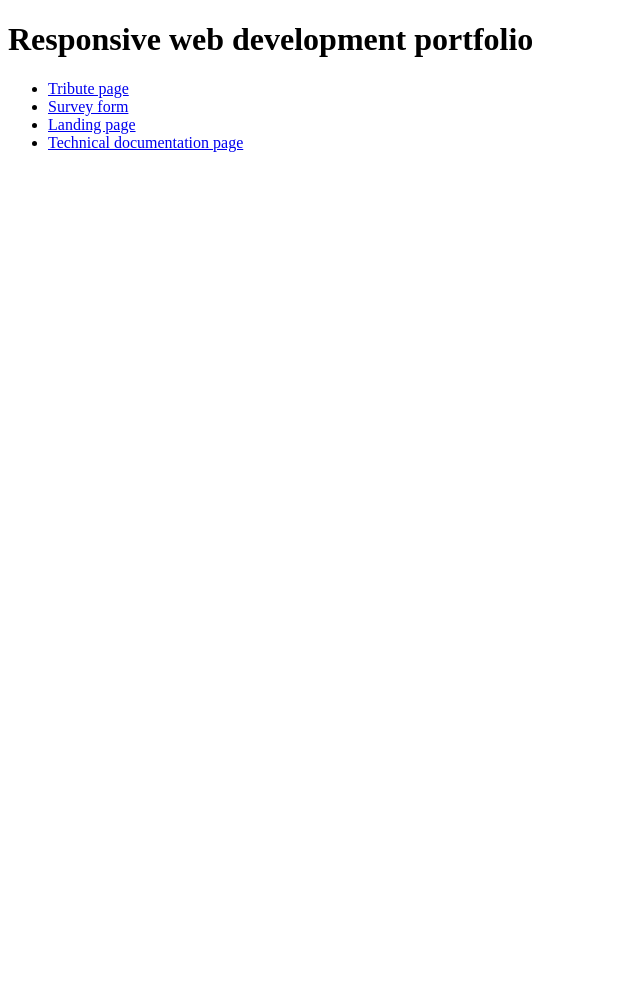
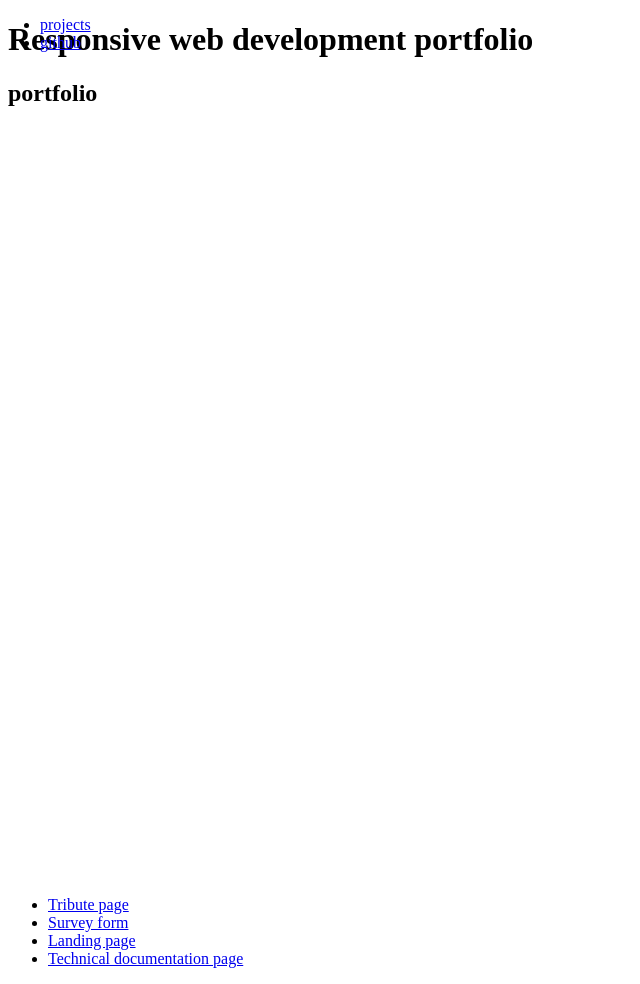
Before and after one commit to joshsurber/fcc, a website: page rwd/index.html in a window 1280 px wide. Shown: the whole page, without its empty margins (0-640 px from the left). Before the commit the page ends 800 px from the top, so only its background shows below. Drawn offline with Linux system fonts and the light colour scheme.

Commit message:
Portfolio satisfies all tests

```diff
--- a/rwd/index.html
+++ b/rwd/index.html
@@ -8,23 +8,51 @@
   </head>
   <body>
     <h1>Responsive web development portfolio</h1>
-    <ul>
-      <li><a href="tribute.html">Tribute page</a></li>
-      <li><a href="survey.html">Survey form</a></li>
-      <li><a href="landing.html">Landing page</a></li>
-      <li><a href="techdoc.html">Technical documentation page</a></li>
-    </ul>
     <!-- My portfolio should have a welcome section with an id of welcome-section. -->
     <!-- The welcome section should have an h1 element that contains text. -->
+    <section id="welcome-section">
+      <h1>portfolio</h1>
+    </section>
+
     <!-- My portfolio should have a projects section with an id of projects. -->
     <!-- The projects section should contain at least one element with a class of project-tile to hold a project. -->
     <!-- The projects section should contain at least one link to a project. -->
+    <section id="projects">
+      <ul>
+        <li class="project-tile"><a href="tribute.html">Tribute page</a></li>
+        <li class="project-tile"><a href="survey.html">Survey form</a></li>
+        <li class="project-tile"><a href="landing.html">Landing page</a></li>
+        <li class="project-tile">
+          <a href="techdoc.html">Technical documentation page</a>
+        </li>
+      </ul>
+    </section>
     <!-- My portfolio should have a navbar with an id of navbar. -->
     <!-- The navbar should contain at least one link that I can click on to navigate to different sections of the page. -->
     <!-- My portfolio should have a link with an id of profile-link, which opens my GitHub or FCC profile in a new tab. -->
+    <nav id="navbar">
+      <ul>
+        <li><a href="#projects">projects</a></li>
+        <li><a href="https://github.com/joshsurber" id="profile-link" target="_blank">github</a></li>
+      </ul>
+    </nav>
     <!-- My portfolio should have at least one media query. -->
     <!-- The height of the welcome section should be equal to the height of the viewport. -->
     <!-- The navbar should always be at the top of the viewport. -->
+    <style>
+      #welcome-section {
+        height: 100vh;
+      }
+      #navbar {
+        position: fixed;
+        inset: 0 0 auto;
+      }
+      @media (max-width: 1px) {
+        body {
+          color: red;
+        }
+      }
+    </style>
     <script src="https://cdn.freecodecamp.org/testable-projects-fcc/v1/bundle.js"></script>
   </body>
 </html>
```
